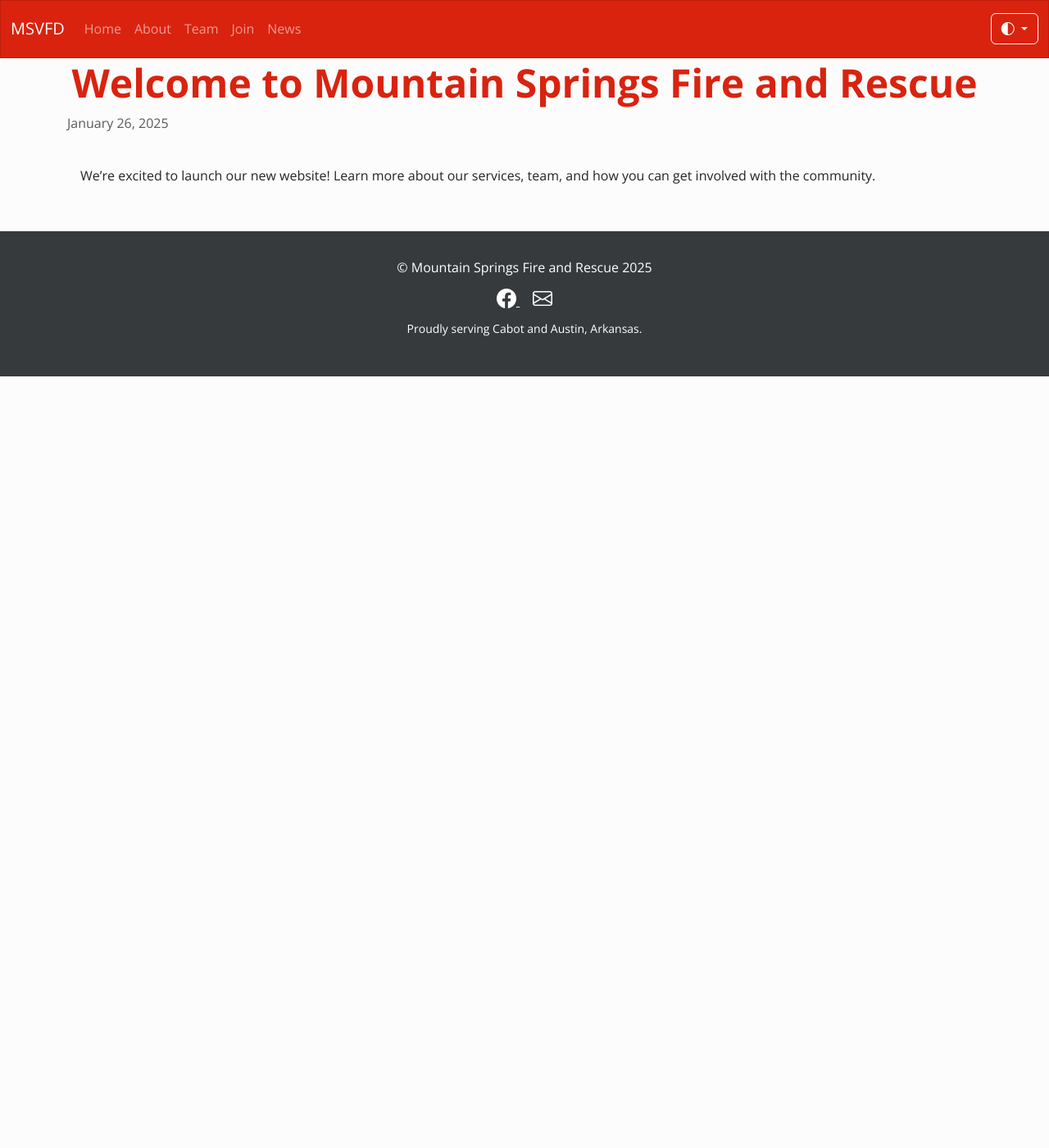
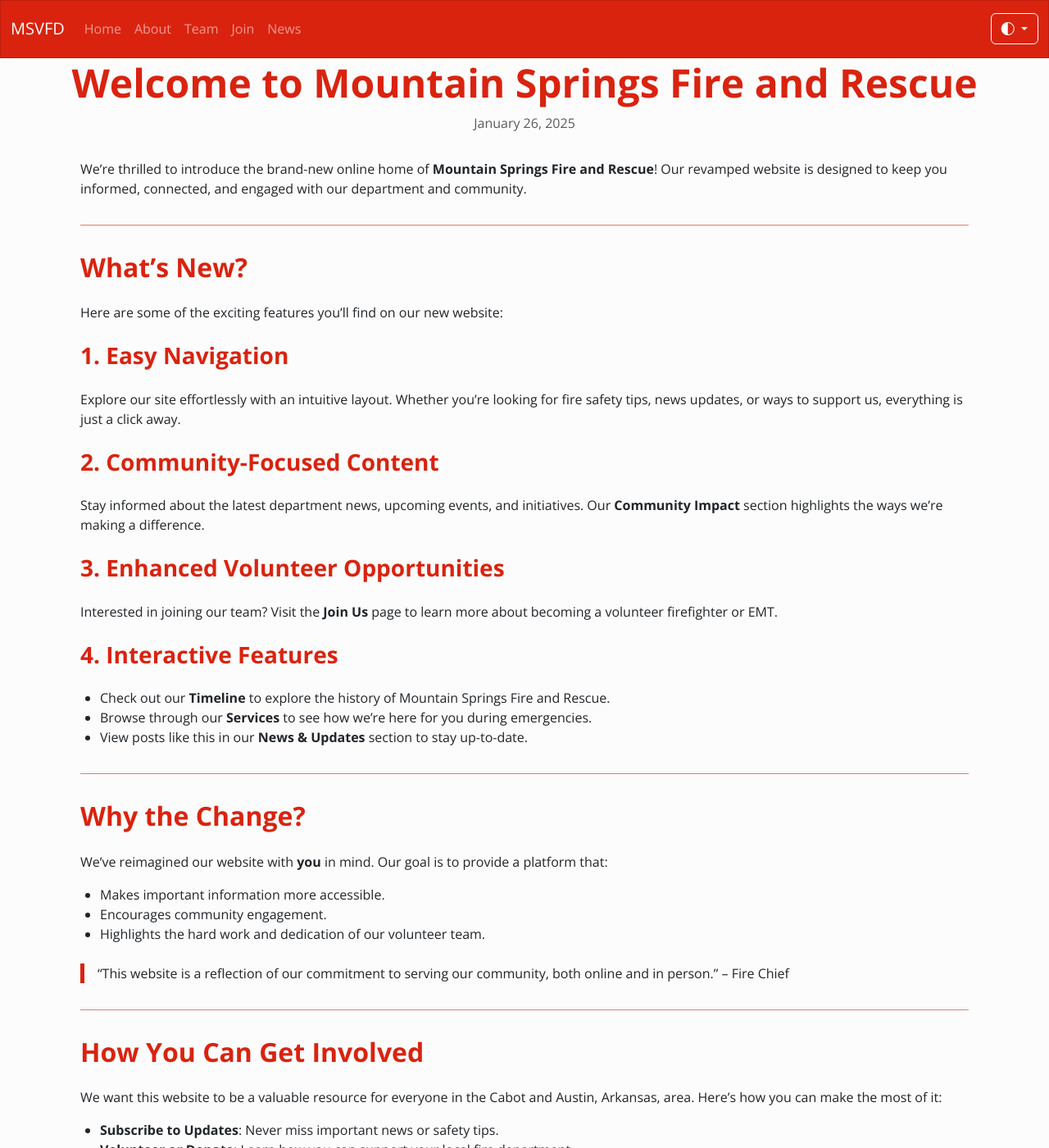
Before and after one commit to joshua-p-williams/msvfd, a Jekyll site: the page built from _posts/2025-01-26-welcome-to-msvfd.md, in a window 1280 px wide and 1400 px high. Shown: the whole window at 82% size. Built offline with Jekyll 4.4.1, drawn with Linux system fonts in a browser that asks for light colours; some of the changed text lies outside the part shown.

Commit message:
Added content

```diff
--- a/_includes/news-post.html
+++ b/_includes/news-post.html
@@ -1,4 +1,7 @@
-<div class="card border-0 shadow">
+<div class="card border-0 shadow animate__animated" data-animation="animate__fadeInUp">
+    {% if post.image %}
+    <img src="{{ post.image | relative_url }}" class="card-img-top post-image" alt="{{ post.title }}">
+    {% endif %}
     <div class="card-body">
         <h5 class="card-title text-primary">
             <a href="{{ post.url | relative_url }}" class="text-decoration-none">{{ post.title }}</a>
--- a/_layouts/post.html
+++ b/_layouts/post.html
@@ -3,11 +3,35 @@ layout: default
 ---
 
 <article class="container pt-5">
-    <header class="mb-4 mt-4">
-        <h1 class="display-5 fw-bold text-primary text-center">{{ page.title }}</h1>
+    <!-- Hero Image -->
+    {% if page.image %}
+    <div class="post-hero text-center">
+        <img src="{{ page.image | relative_url }}" class="img-fluid rounded shadow animate__animated animate__fadeInDown post-hero-image" alt="{{ page.title }}">
+    </div>
+    {% endif %}
+
+    <!-- Title & Meta Info -->
+    <header class="text-center mt-4">
+        <h1 class="display-5 fw-bold text-primary">{{ page.title }}</h1>
         <p class="text-muted">{{ page.date | date: "%B %d, %Y" }}</p>
     </header>
-    <div class="markdown-content">
+
+    <!-- Story Content -->
+    <div class="post-content markdown-content animate__animated animate__fadeIn">
         {{ content }}
     </div>
+
+    <!-- Optional Image Gallery -->
+    {% if page.gallery %}
+    <section class="post-gallery mt-5">
+        <h3 class="text-primary text-center">Photo Highlights</h3>
+        <div class="row g-3">
+            {% for image in page.gallery %}
+            <div class="col-md-4">
+                <img src="{{ image | relative_url }}" class="img-fluid rounded shadow-sm animate__animated animate__zoomIn gallery-image" alt="Gallery Image">
+            </div>
+            {% endfor %}
+        </div>
+    </section>
+    {% endif %}
 </article>
--- a/_posts/2025-01-26-welcome-to-msvfd.md
+++ b/_posts/2025-01-26-welcome-to-msvfd.md
@@ -4,4 +4,55 @@ title: "Welcome to Mountain Springs Fire and Rescue"
 date: 2025-01-26 03:43:49 +0000
 categories: Website
 ---
-We’re excited to launch our new website! Learn more about our services, team, and how you can get involved with the community.
+
+We’re thrilled to introduce the brand-new online home of **Mountain Springs Fire and Rescue**! Our revamped website is designed to keep you informed, connected, and engaged with our department and community.
+
+---
+
+## **What’s New?**
+
+Here are some of the exciting features you’ll find on our new website:
+
+### **1. Easy Navigation**
+Explore our site effortlessly with an intuitive layout. Whether you’re looking for fire safety tips, news updates, or ways to support us, everything is just a click away.
+
+### **2. Community-Focused Content**
+Stay informed about the latest department news, upcoming events, and initiatives. Our **Community Impact** section highlights the ways we’re making a difference.
+
+### **3. Enhanced Volunteer Opportunities**
+Interested in joining our team? Visit the **Join Us** page to learn more about becoming a volunteer firefighter or EMT.
+
+### **4. Interactive Features**
+- Check out our **Timeline** to explore the history of Mountain Springs Fire and Rescue.
+- Browse through our **Services** to see how we’re here for you during emergencies.
+- View posts like this in our **News & Updates** section to stay up-to-date.
+
+---
+
+## **Why the Change?**
+
+We’ve reimagined our website with **you** in mind. Our goal is to provide a platform that:
+- Makes important information more accessible.
+- Encourages community engagement.
+- Highlights the hard work and dedication of our volunteer team.
+
+> “This website is a reflection of our commitment to serving our community, both online and in person.” – Fire Chief
+
+---
+
+## **How You Can Get Involved**
+
+We want this website to be a valuable resource for everyone in the Cabot and Austin, Arkansas, area. Here’s how you can make the most of it:
+- **Subscribe to Updates**: Never miss important news or safety tips.
+- **Volunteer or Donate**: Learn how you can support your local fire department.
+- **Share Your Feedback**: Your input helps us serve you better.
+
+---
+
+## **Thank You for Your Support**
+
+As a volunteer fire department, we’re proud to serve our community with courage and professionalism. This new website is just one of the many ways we’re working to strengthen our connection with you.
+
+We invite you to explore the site and discover all the ways we’re here for you. Together, we can build a safer, stronger community.
+
+> **Explore Our Website Today!**
--- a/assets/css/custom.scss
+++ b/assets/css/custom.scss
@@ -261,3 +261,23 @@
     transition: all 0.3s ease-in-out;
     box-shadow: 0 0 15px rgba(0, 0, 0, 0.2);
 }
+
+
+/* Ensure post images are consistently sized */
+.post-image {
+    max-height: 250px; /* Adjust this as needed */
+    object-fit: cover; /* Prevents image distortion */
+}
+
+/* Limit the height of hero images */
+.post-hero-image {
+    max-height: 400px; /* Adjust the height as needed */
+    object-fit: cover; /* Ensures the image scales nicely */
+    width: 100%; /* Ensures full responsiveness */
+}
+
+/* Limit the height of gallery images */
+.gallery-image {
+    max-height: 300px; /* Adjust the height as needed */
+    object-fit: cover; /* Ensures the image fills the space proportionally */
+}
```
Also changed, not shown: _data/services.yml (+6 -6 lines), _posts/2025-01-26-community-outreach.md (added, +22 -0 lines), _posts/2025-01-26-disaster-preparedness.md (added, +63 -0 lines), _posts/2025-01-26-ems.md (added, +70 -0 lines), _posts/2025-01-26-rescue-operations.md (added, +71 -0 lines), _posts/2025-01-26-support-local-vfd.md (+5 -4 lines), _posts/2025-02-05-fire-suppression.md (added, +79 -0 lines), assets/images/community-outreach.jpg (added), assets/images/disaster-preparedness.jpg (added), assets/images/emergency-medical-response.jpg (added), assets/images/fire-suppression.jpg (added), assets/images/rescue-operations.jpg (added).
